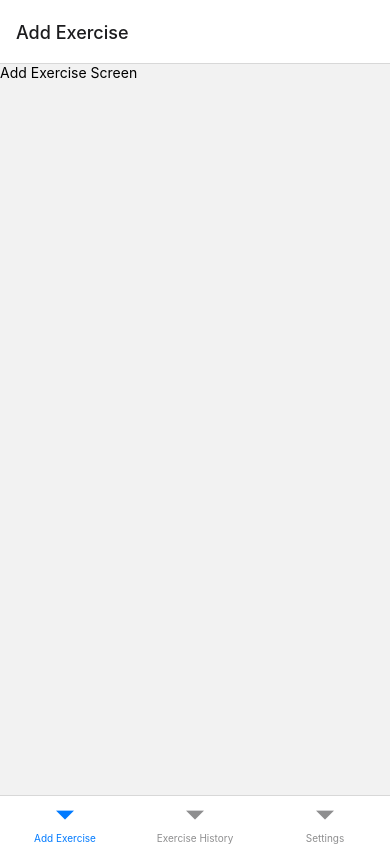
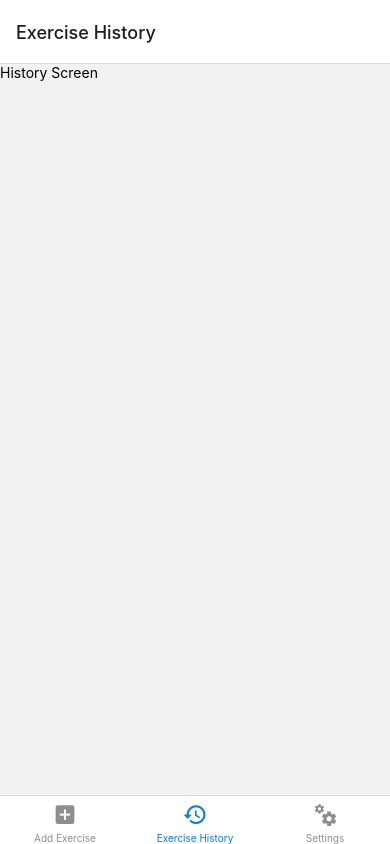
Before and after one commit to timppeli/workout-diary, a React Native app: screen / in a window 390 px wide. Built offline with nearby package versions, Linux system fonts and the light colour scheme.

Commit message:
Tab Icons

```diff
--- a/App.js
+++ b/App.js
@@ -1,10 +1,12 @@
 import { StatusBar } from 'expo-status-bar';
+import { MaterialCommunityIcons } from '@expo/vector-icons';
 import { StyleSheet, Text, View } from 'react-native';
 import { NavigationContainer } from '@react-navigation/native';
 import { createBottomTabNavigator } from '@react-navigation/bottom-tabs';
 import AddExercise from './screens/AddExercise';
 import ExerciseHistory from './screens/ExerciseHistory';
 import Settings from './screens/Settings';
+import Styles from './styles/Styles';
 
 const Tab = createBottomTabNavigator();
 
@@ -12,13 +14,19 @@ export default function App() {
   return (
     <NavigationContainer>
 
-      <Tab.Navigator>
+      <Tab.Navigator initialRouteName='history'>
 
-        <Tab.Screen name="Add Exercise" component={AddExercise} />
+        <Tab.Screen name="add" options={{title:"Add Exercise", tabBarIcon: ({ color, size }) => (
+            <MaterialCommunityIcons name="plus-box" color={color} size={size} />
+          )}} component={AddExercise} style={Styles.test} />
 
-        <Tab.Screen name="Exercise History" component={ExerciseHistory} />
+        <Tab.Screen name="history" options={{title:"Exercise History", tabBarIcon: ({ color, size }) => (
+            <MaterialCommunityIcons name="history" color={color} size={size} />
+          )}} component={ExerciseHistory} />
 
-        <Tab.Screen name="Settings" component={Settings} />
+        <Tab.Screen name="settings" options={{title:"Settings", tabBarIcon: ({ color, size }) => (
+            <MaterialCommunityIcons name="cogs" color={color} size={size} />
+          )}} component={Settings} />
 
       </Tab.Navigator>
 
--- a/screens/AddExercise.js
+++ b/screens/AddExercise.js
@@ -1,9 +1,10 @@
 import React from 'react';
 import { View, Text } from 'react-native';
+import Styles from '../styles/Styles';
 
 const AddExercise = () => {
   return (
-    <View>
+    <View style={Styles.container}>
       <Text>Add Exercise Screen</Text>
     </View>
   );
--- /dev/null
+++ b/styles/Styles.js
@@ -0,0 +1,13 @@
+import { StyleSheet } from 'react-native';
+
+export default StyleSheet.create({
+  container: {
+    flex: 1,
+    backgroundColor: 'orange',
+    alignItems: 'center',
+    justifyContent: 'center',
+  },
+  test: {
+    fontSize: 50,
+  }
+});
```
